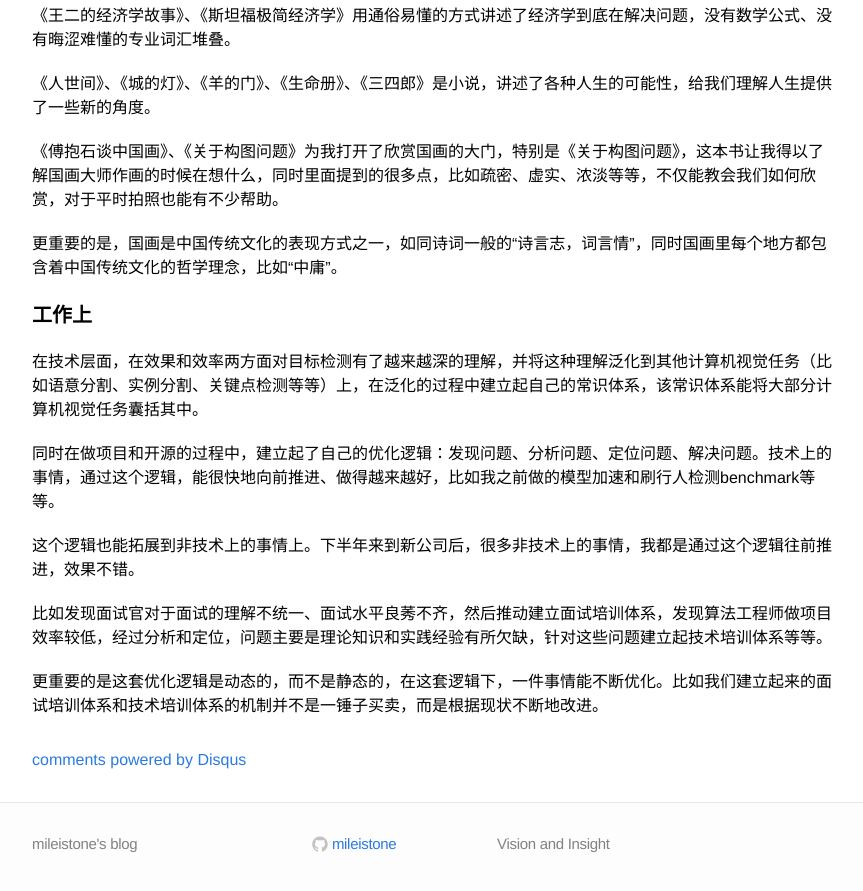
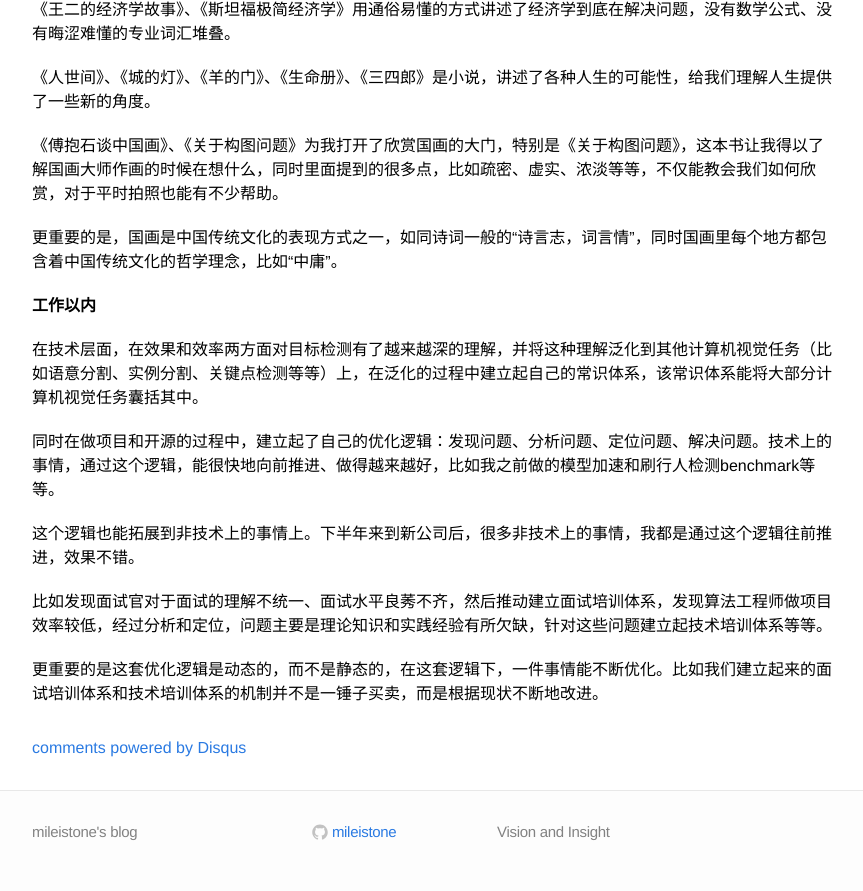
Before and after one commit to mileistone/mileistone.github.io, a Jekyll site: the page built from _posts/2019-12-28-2019-2019.md, in a window 1280 px wide and 900 px high, scrolled down 1078 px. Shown: the top 891 px of the window, without its empty margins (208-1071 px from the left). Built offline with Jekyll 4.4.1, drawn with Linux system fonts in a browser that asks for light colours; comment, search, counter and statistics services are not loaded.

Commit message:
Update 2019-12-28-2019-2019.md

```diff
--- a/_posts/2019-12-28-2019-2019.md
+++ b/_posts/2019-12-28-2019-2019.md
@@ -17,7 +17,7 @@ date: 2019-12-28 22:00:00
 
 细致地说来，有以下方面。
 
-##### 工作之外
+###### 工作之外
 
 今年上半年开始打王者荣耀，简直快打疯了，工作日每天打两个小时，非工作日打六七个小时，差不多持续了四个月。
 
@@ -43,7 +43,7 @@ date: 2019-12-28 22:00:00
 
 更重要的是，国画是中国传统文化的表现方式之一，如同诗词一般的“诗言志，词言情”，同时国画里每个地方都包含着中国传统文化的哲学理念，比如“中庸”。
 
-##### 工作上
+###### 工作以内
 
 在技术层面，在效果和效率两方面对目标检测有了越来越深的理解，并将这种理解泛化到其他计算机视觉任务（比如语意分割、实例分割、关键点检测等等）上，在泛化的过程中建立起自己的常识体系，该常识体系能将大部分计算机视觉任务囊括其中。
 
```
